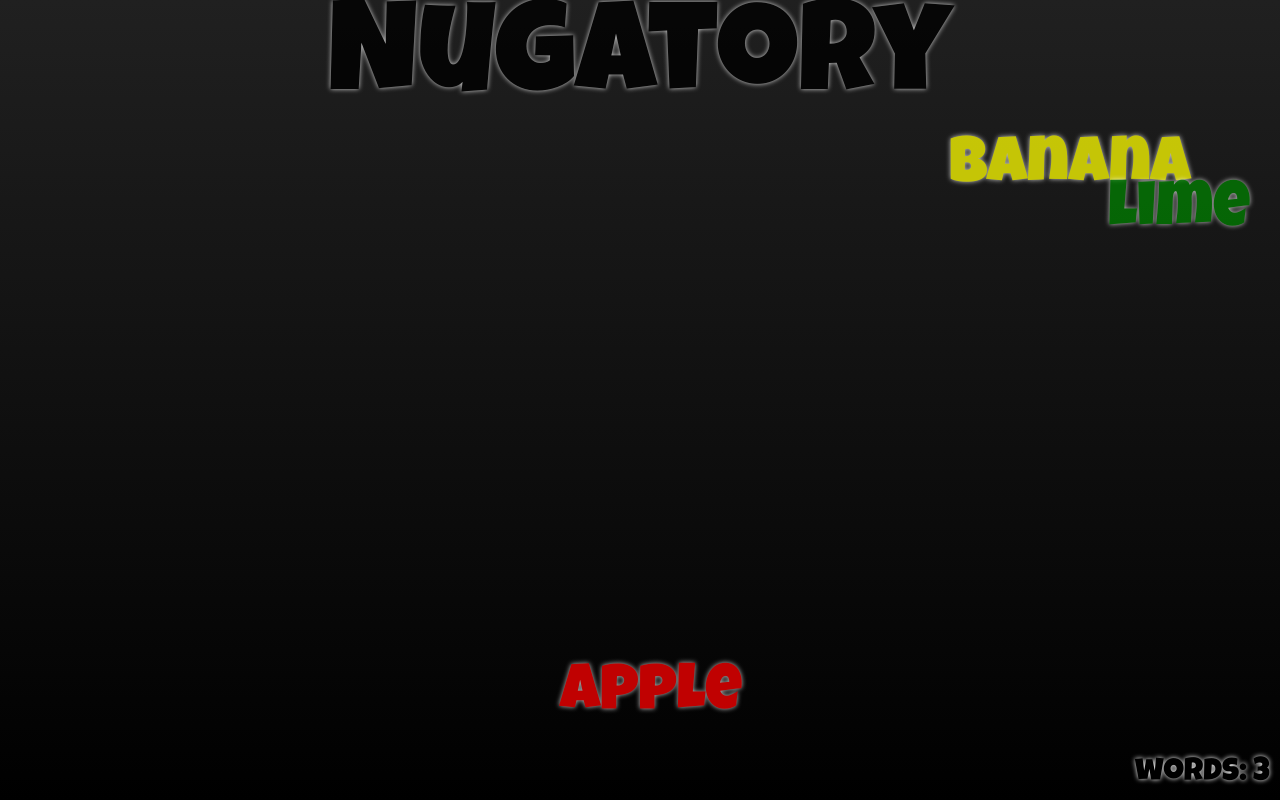
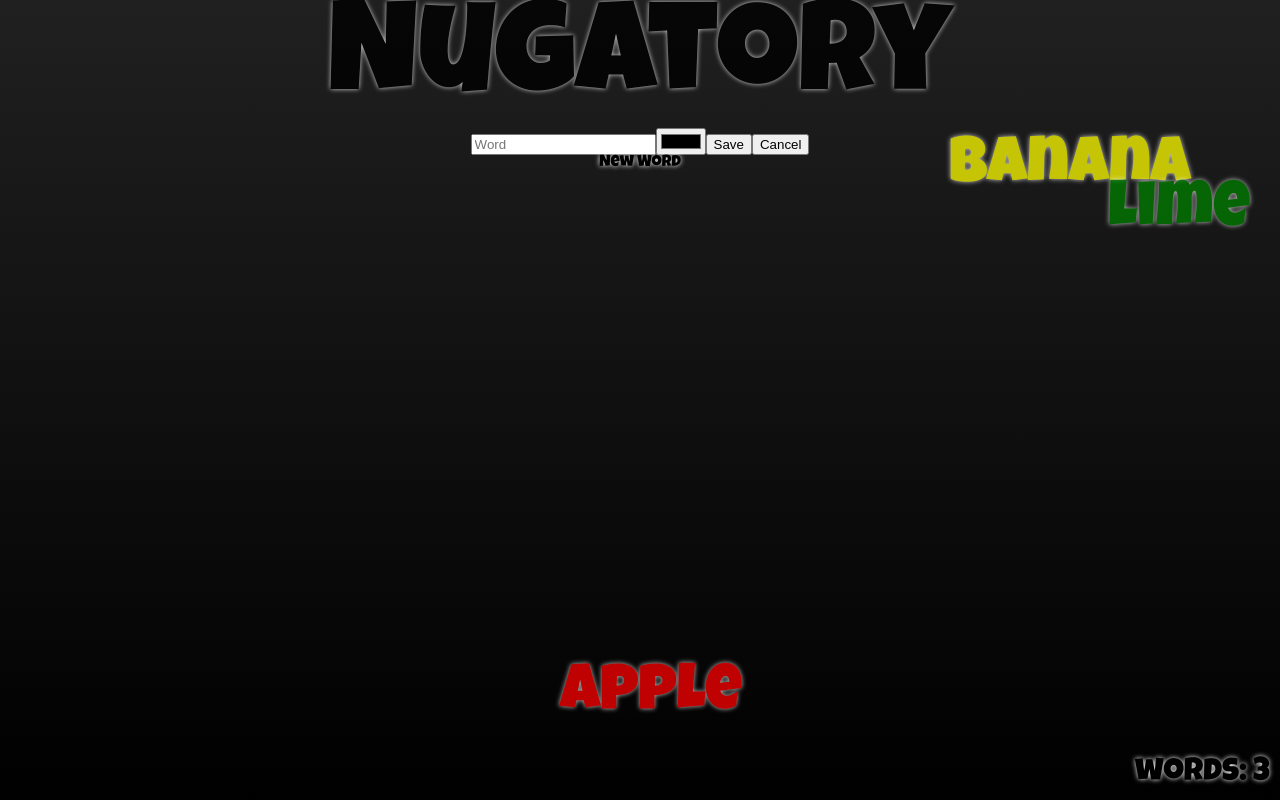
Before and after one commit to ScottWiniarski/AdvancedWebServices, a React (Create React App) app: page / in a window 1280 px wide. Built offline with nearby package versions, Linux system fonts and the light colour scheme.

Commit message:
Commit 4.01 Adding form input * Created a form on the main page * Created a new component called NewWord

```diff
--- a/src/App.js
+++ b/src/App.js
@@ -2,7 +2,7 @@ import React, {Component} from 'react';
 import './App.css';
 import Word from './components/Word';
 import Counter from './components/Counter';
-import './App.css';
+import NewWord from './components/NewWord';
 
 class App extends Component {
   state = {
@@ -40,6 +40,7 @@ class App extends Component {
             onDelete={ this.handleDelete }
           />) }
           <Counter totalWords={ words.length } />
+          <NewWord></NewWord>
       </div>
      );
   }
--- /dev/null
+++ b/src/components/NewWord.jsx
@@ -0,0 +1,27 @@
+import React, { Component } from 'react';
+
+class NewWord extends Component {
+  render() {
+    return (
+      <div>
+        <form>
+          <input
+            type="text"
+            id="word"
+            placeholder="Word"
+            autoComplete="off" />
+          <input
+            type="color"
+            id="color"
+            placeholder="Color"
+            autoComplete="off" />
+          <button type="button">Save</button>
+          <button type="button">Cancel</button>
+        </form>
+        <span>New Word</span>
+      </div>
+    );
+  }
+}
+
+export default NewWord;
```
